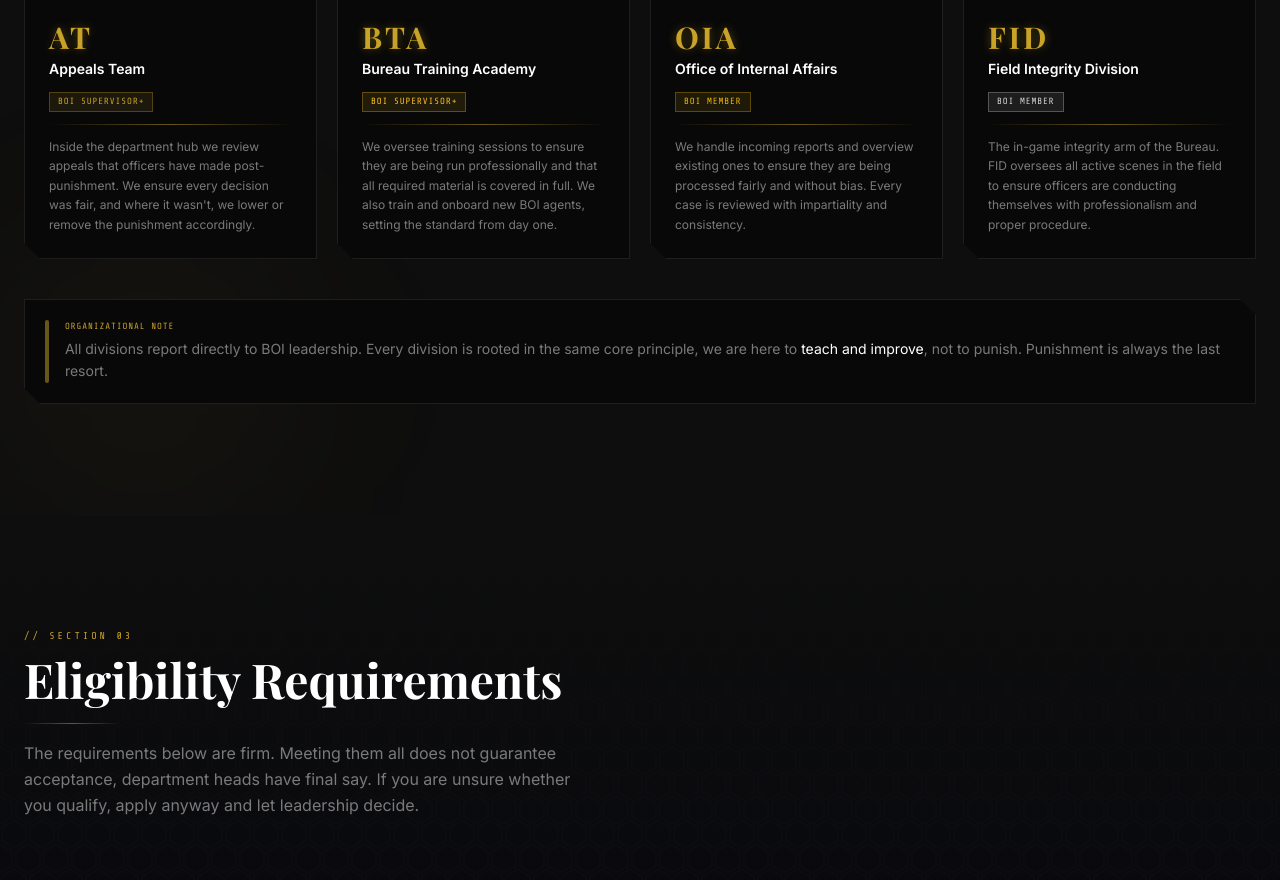
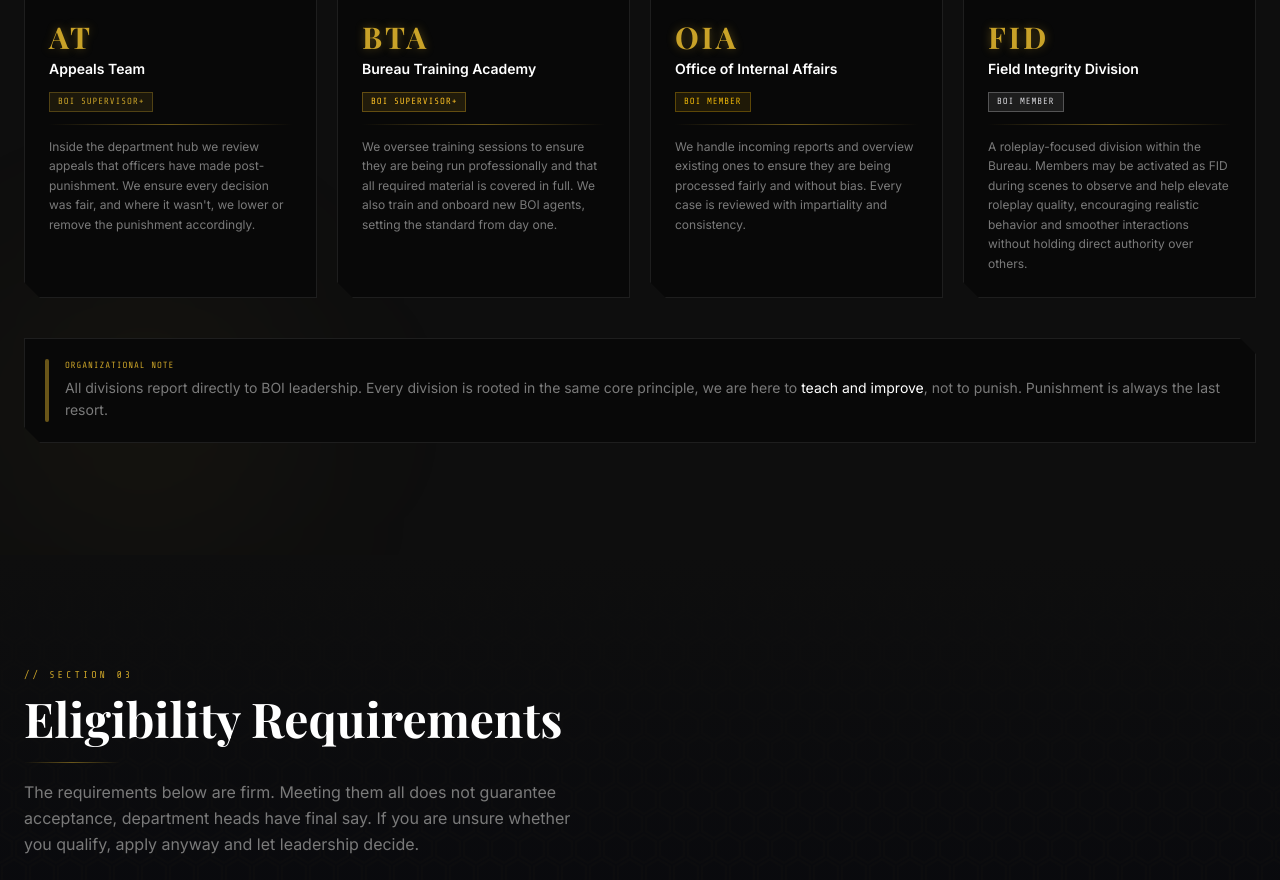
Before and after one commit to DignityDC/boiwebsite, a Next.js app: page / in a window 1280 px wide. Shown: the part 2180-3060 px from the top of the page. Built offline with nearby package versions, Linux system fonts and the light colour scheme.

Commit message:
Update Subdivisions.jsx

```diff
--- a/components/Subdivisions.jsx
+++ b/components/Subdivisions.jsx
@@ -43,7 +43,7 @@ const divisions = [
     color: 'text-zinc-300 border-zinc-300/30 bg-zinc-300/10',
     glow:  'hover:border-zinc-300/50',
     icon:  Eye,
-    desc:  'The in-game integrity arm of the Bureau. FID oversees all active scenes in the field to ensure officers are conducting themselves with professionalism and proper procedure.',
+    desc:  'A roleplay-focused division within the Bureau. Members may be activated as FID during scenes to observe and help elevate roleplay quality, encouraging realistic behavior and smoother interactions without holding direct authority over others.',
   },
 ];
 
```
